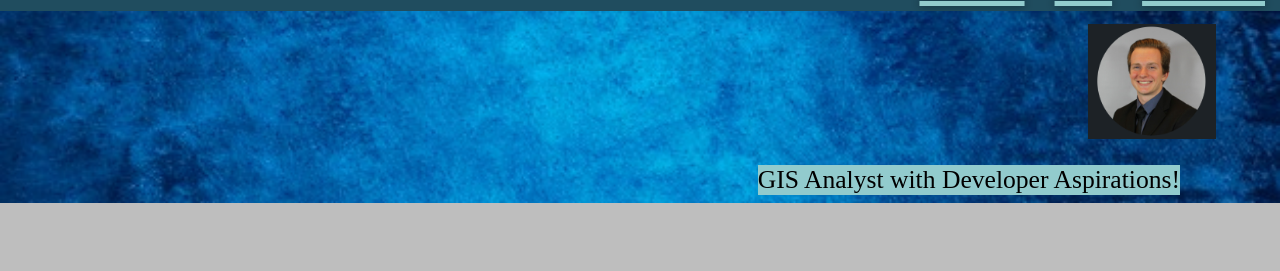
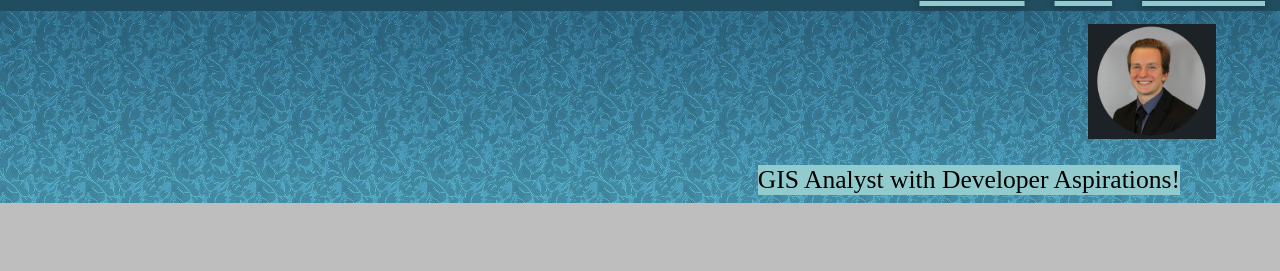
Before and after one commit to Kyler-Mclachlan/Kyler-Mclachlan-Portfolio, a plain HTML site: page index.html in a window 1280 px wide. Shown: the part 48-319 px from the top of the page. Drawn offline with Linux system fonts and the light colour scheme.

Commit message:
trying to fix hero

```diff
--- a/assets/css/style.css
+++ b/assets/css/style.css
@@ -107,7 +107,7 @@ header nav ul li a {
     margin-bottom: 25px;
     background-size: cover;
     background-position: center;
-    background-image: url("/assets/images/hero_image.PNG");
+    background-image: url("/assets/images/textured_background_v2.png");
     display: flex;
     text-align: left;
     position: relative;
```
